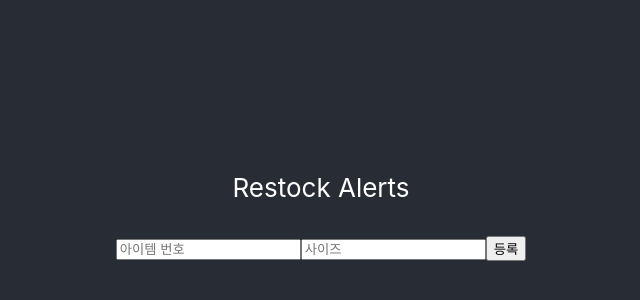
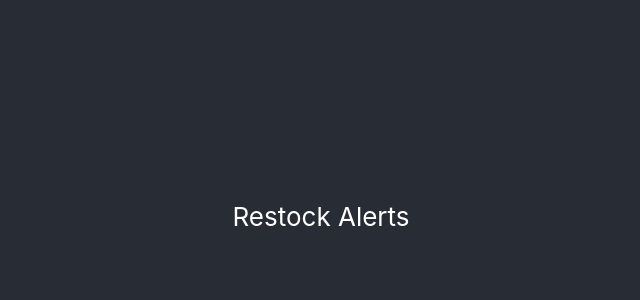
Before and after one commit to jongyuni/restock_front, a React (Create React App) app in the folder test-app/: page / in a window 1280 px wide. Shown: the part 184-484 px from the top of the page, without its empty margins (319-959 px from the left). Built offline with nearby package versions, Linux system fonts and the light colour scheme.

Commit message:
feat: axios 작업

```diff
--- a/test-app/package.json
+++ b/test-app/package.json
@@ -6,6 +6,7 @@
     "@testing-library/jest-dom": "^5.16.5",
     "@testing-library/react": "^13.4.0",
     "@testing-library/user-event": "^13.5.0",
+    "axios": "^1.3.4",
     "react": "^18.2.0",
     "react-dom": "^18.2.0",
     "react-scripts": "5.0.1",
--- a/test-app/src/Component/Content.js
+++ b/test-app/src/Component/Content.js
@@ -1,55 +1,22 @@
-import { Component } from "react";
+import React, { useEffect, useState, useRef } from "react";
+import axios from "axios";
 import ItemList from "./ItemList";
 
-export default class Content extends Component {
-  constructor(props) {
-    super(props);
+function Content() {
+  const [info, setInfo] = useState([]);
+  const [selected, setSelected] = useState([]);
+  const [modalOn, setModalOn] = useState(false);
 
-    this.state = {
-      itemNo: 0,
-      items: [],
-    };
-  }
+  const nextId = useRef(11);
 
-  addItem() {
-    const itemNoInput = document.querySelector("#itemNoInput");
-    const sizeInput = document.querySelector("#sizeInput");
-    var fullInput = itemNoInput.value + " / " + sizeInput.value;
+  useEffect(() => {
+    axios
+      .get("http://localhost:3000")
+      .then((res) => setInfo(res.data))
+      .catch((err) => console.log(err));
+  }, []);
 
-    if (fullInput) {
-      const tempArr = [...this.state.items];
-      tempArr.push(<li>{fullInput}</li>);
-      this.setState({
-        items: tempArr,
-      });
-      fullInput = "";
-    }
-  }
+  console.log(info);
+}
 
-  render() {
-    return (
-      <div>
-        <input
-          autocomplete="off"
-          id="itemNoInput"
-          type="text"
-          placeholder="아이템 번호"
-        ></input>
-        <input
-          autocomplete="off"
-          id="sizeInput"
-          type="text"
-          placeholder="사이즈"
-        ></input>
-        <input
-          type="button"
-          value="등록"
-          onClick={() => {
-            this.addItem();
-          }}
-        ></input>
-        <ItemList items={this.state.items} />
-      </div>
-    );
-  }
-}
+export default Content;
```
Also changed, not shown: 1 other file (tests, documents, lock files or other folders).
